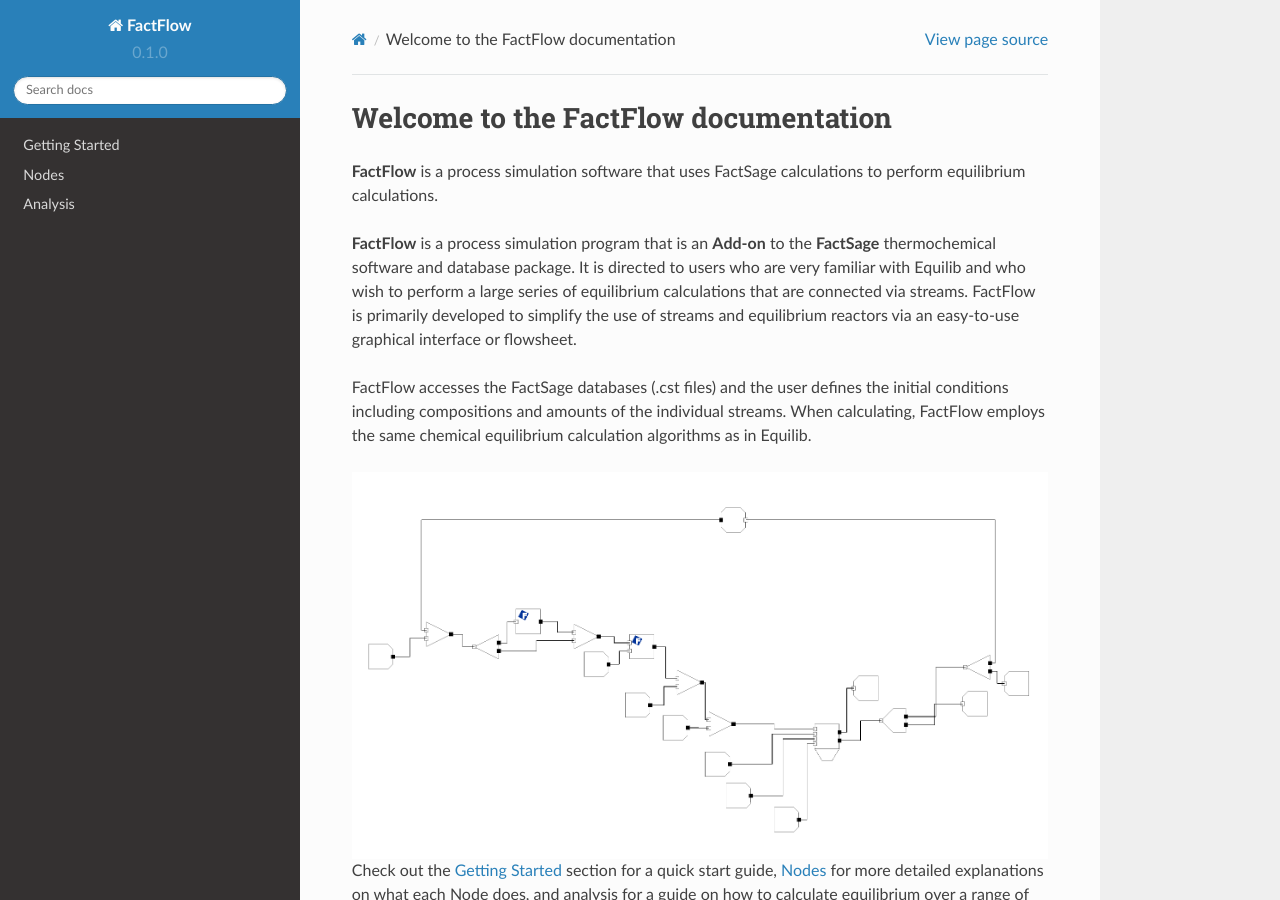
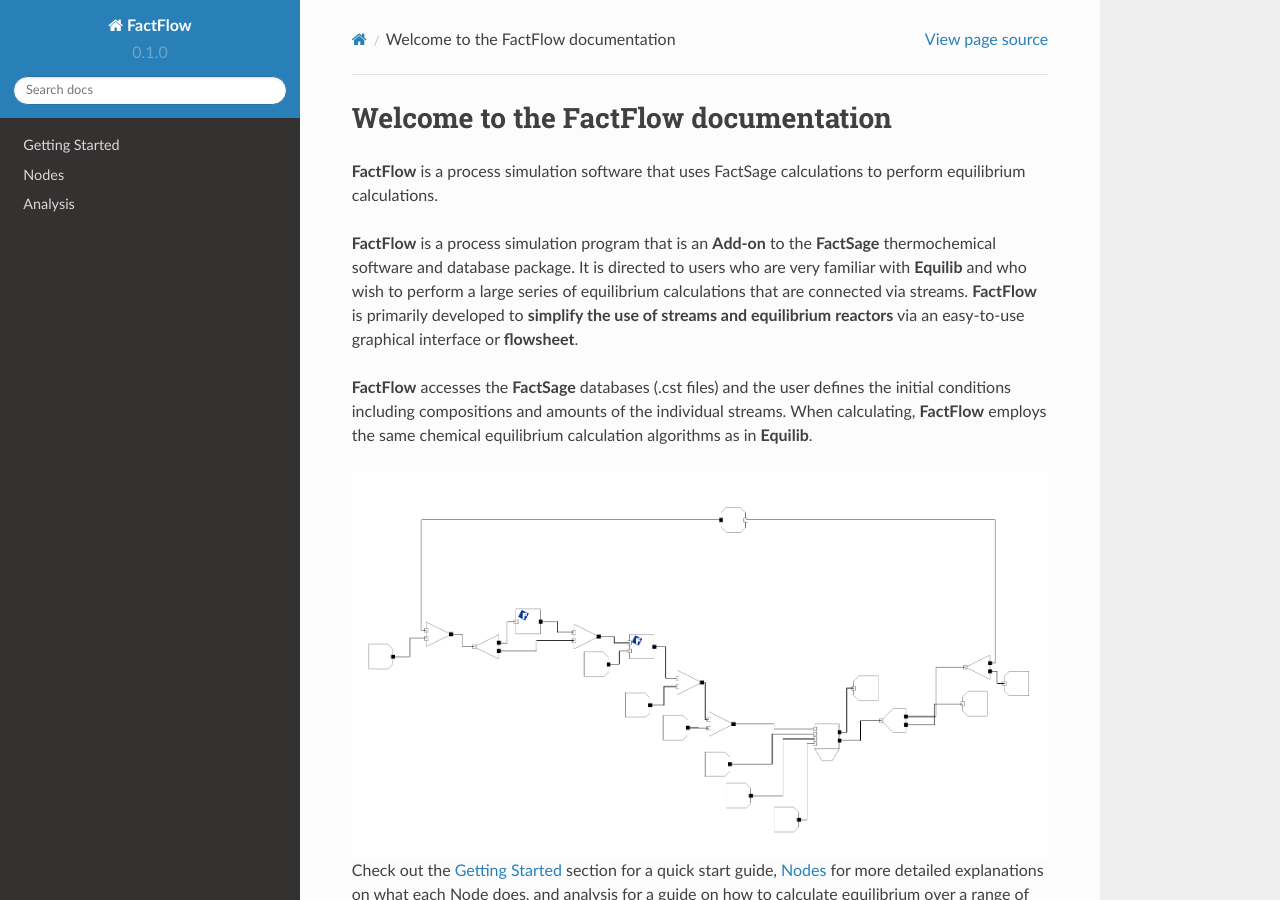
Before and after one commit to docs-user/factflow-docs, a Sphinx documentation site: the page built from docs/source/index.rst, in a window 1280 px wide and 900 px high. Built offline with Sphinx 7.4.7 and the Read the Docs theme 2.0.0, drawn with Linux system fonts in a browser that asks for light colours; pages that are not in the unit, such as notebooks, are missing from menus.

```diff
--- a/docs/source/index.rst
+++ b/docs/source/index.rst
@@ -3,10 +3,9 @@ Welcome to the FactFlow documentation
 
 **FactFlow** is a process simulation software that uses FactSage calculations to perform equilibrium calculations.
 
-**FactFlow** is a process simulation program that is an **Add-on** to the **FactSage** thermochemical software and database package. It is directed to users who are very familiar with Equilib and who wish to perform a large series of equilibrium calculations that are connected via streams. FactFlow is primarily developed to simplify the use of streams and equilibrium reactors via an easy-to-use graphical interface or flowsheet.
+**FactFlow** is a process simulation program that is an **Add-on** to the **FactSage** thermochemical software and database package. It is directed to users who are very familiar with **Equilib** and who wish to perform a large series of equilibrium calculations that are connected via streams. **FactFlow** is primarily developed to **simplify the use of streams and equilibrium reactors** via an easy-to-use graphical interface or **flowsheet**.
 
-FactFlow accesses the FactSage databases (.cst files) and the user defines the initial conditions including compositions and amounts of the individual streams. When calculating, FactFlow employs the same chemical equilibrium calculation algorithms as
-in Equilib.
+**FactFlow** accesses the **FactSage** databases (.cst files) and the user defines the initial conditions including compositions and amounts of the individual streams. When calculating, **FactFlow** employs the same chemical equilibrium calculation algorithms as in **Equilib**.
 
 .. image:: FactFlow.png
    :alt: FactFlow
```
